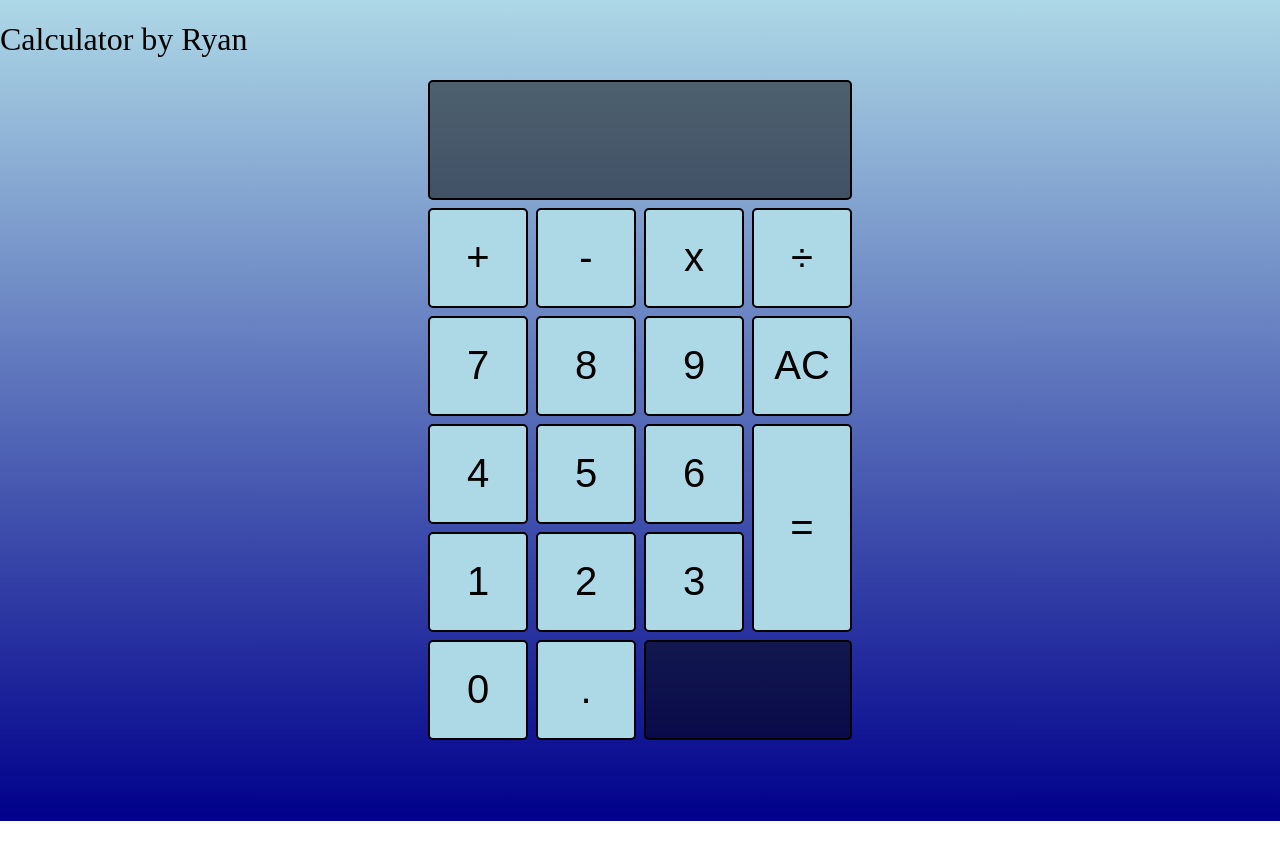
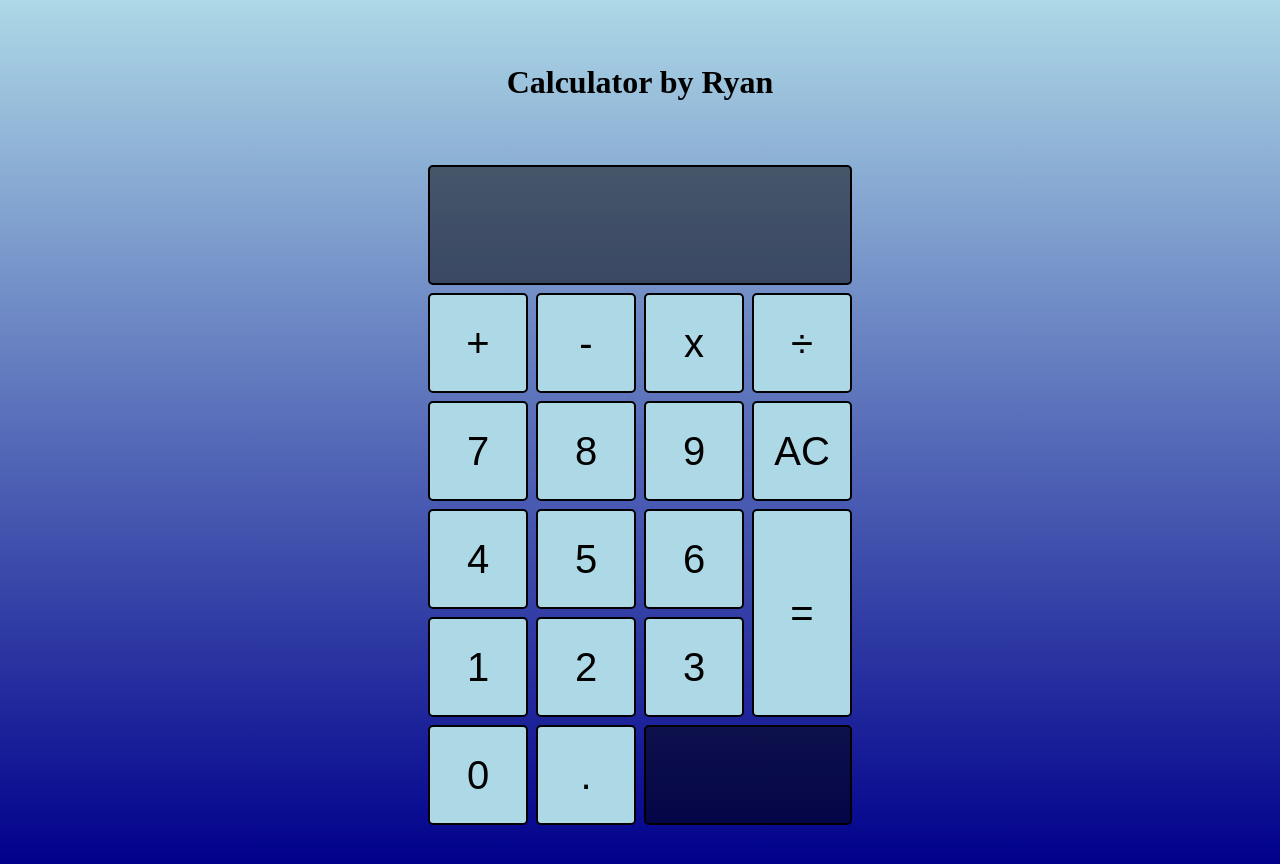
Before and after one commit to RKenny23/calculator, a plain HTML site: page index.html in a window 1280 px wide. Before the commit the page ends 821 px from the top, so only its background shows below. Drawn offline with Linux system fonts and the light colour scheme.

Commit message:
format change

```diff
--- a/styles.css
+++ b/styles.css
@@ -1,16 +1,21 @@
 *, *::before, *::after {
+  margin: 0;
+  padding: 0;
   box-sizing: border-box;
-  font-weight: normal;
 }
 
 body {
   height: 100vh;
-  padding: 0;
-  margin: 0;
   background: linear-gradient(to bottom, lightblue, darkblue);
 }
 
+h1 {
+  margin-top: 4rem;
+  text-align: center;
+}
+
 .calc-grid {
+  margin-top: 4rem;
   display: grid;
   grid-template-columns: repeat(4, 100px);
   grid-template-rows: minmax(120px, auto) repeat(5, 100px);
```
